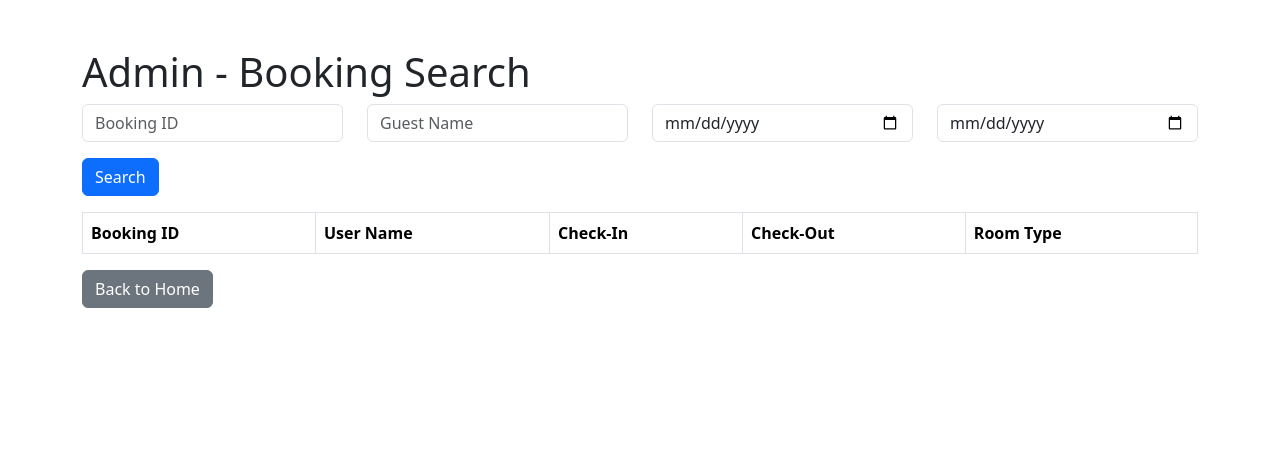
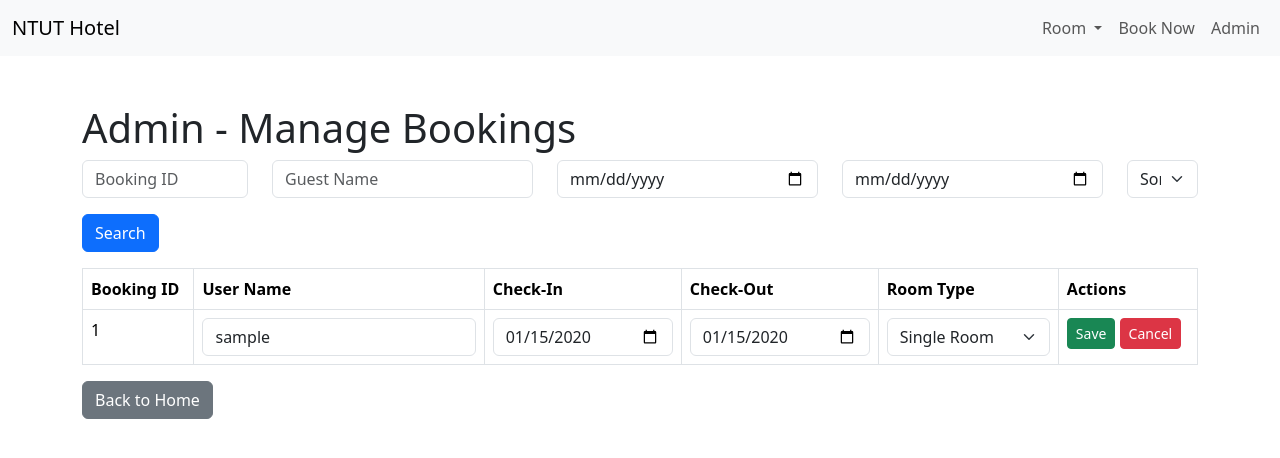
Before and after one commit to jefflai0412/Web-App-Final, a Flask app: page /admin in a window 1280 px wide. Shown: the top 458 px of the page. Run offline with Flask 3, Linux system fonts and the light colour scheme; tables that the repository leaves empty hold one stand-in row (values such as "Sample post"); lists and menus that the app fills with data are empty.

Commit message:
optimize admin page

```diff
--- a/app.py
+++ b/app.py
@@ -1,8 +1,6 @@
 from flask import Flask, render_template, request, redirect, url_for, flash
 from flask_sqlalchemy import SQLAlchemy
-from datetime import datetime
-from datetime import date
-
+from datetime import datetime, date
 
 app = Flask(__name__)
 app.config['SQLALCHEMY_DATABASE_URI'] = 'postgresql://postgres:0000@localhost:5432/postgres'
@@ -11,72 +9,7 @@ app.secret_key = 'your_secret_key'
 
 db = SQLAlchemy(app)
 
-
-single = {
-        "type": "single",
-        "name": "Single Room",
-        "price": "$100",
-        "max_occupancy": "1 guests",
-        "image_url": ["imgs/single_1.webp", "imgs/single_2.webp", "imgs/single_3.webp", "imgs/lobby_1.webp", "imgs/gym_1.webp", "imgs/parking_1.webp", "imgs/pool.webp"],
-        "features": {
-            "Bathroom": True,
-            "Bathtub": False,
-            "Hardwood Floors": True,
-            "TV": True,
-            "Wi-Fi": False,
-            "Mini-fridge": True,
-            "Balcony": False
-        }
-    }
-double = {
-        "type": "double",
-        "name": "Double Room",
-        "price": "$200",
-        "max_occupancy": "2 guests",
-        "image_url": ["imgs/double_1.webp", "imgs/double_2.webp", "imgs/double_3.webp", "imgs/lobby_1.webp", "imgs/gym_1.webp", "imgs/parking_1.webp", "imgs/pool.webp"],
-        "features": {
-            "Bathroom": True,
-            "Bathtub": True,
-            "Hardwood Floors": True,
-            "TV": True,
-            "Wi-Fi": False,
-            "Mini-fridge": True,
-            "Balcony": False
-        }
-    }
-family = {
-        "type": "family",
-        "name": "Family Room",
-        "price": "$100",
-        "max_occupancy": "4 guests",
-        "image_url": ["imgs/family_1.webp", "imgs/family_2.webp", "imgs/family_3.webp", "imgs/lobby_1.webp", "imgs/gym_1.webp", "imgs/parking_1.webp", "imgs/pool.webp"],
-        "features": {
-            "Bathroom": True,
-            "Bathtub": True,
-            "Hardwood Floors": True,
-            "TV": True,
-            "Wi-Fi": False,
-            "Mini-fridge": True,
-            "Balcony": False
-        }
-    }
-deluxe = {
-    "type": "deluxe",
-    "name": "Deluxe Suite",
-    "price": "$200",
-    "max_occupancy": "4 guests",
-    "image_url": ["imgs/deluxe_1.webp", "imgs/deluxe_2.webp", "imgs/deluxe_3.webp", "imgs/deluxe_4.webp", "imgs/lobby_1.webp", "imgs/gym_1.webp", "imgs/parking_1.webp", "imgs/pool.webp"],
-    "features": {
-        "Bathroom": True,
-        "Bathtub": True,
-        "Hardwood Floors": True,
-        "TV": True,
-        "Wi-Fi": True,
-        "Mini-fridge": False,
-        "Balcony": True
-    }
-}
-
+# Room Model
 class Room(db.Model):
     id = db.Column(db.Integer, primary_key=True)
     type = db.Column(db.String(50), unique=True, nullable=False)
@@ -86,8 +19,7 @@ class Room(db.Model):
     image_urls = db.Column(db.Text, nullable=False)  # Store as a comma-separated string
     features = db.Column(db.JSON, nullable=False)  # Store features as a JSON object
 
-
-# Database Model
+# Booking Model
 class Booking(db.Model):
     id = db.Column(db.Integer, primary_key=True)
     check_in = db.Column(db.Date, nullable=False)
@@ -95,7 +27,7 @@ class Booking(db.Model):
     room_type = db.Column(db.String(50), nullable=False)
     user_name = db.Column(db.String(100), nullable=False)
 
-# Initialize the database
+# Initialize the database and populate room data
 @app.cli.command('init-db')
 def init_db():
     """Initialize the database and populate it with initial data."""
@@ -108,7 +40,7 @@ def init_db():
             "name": "Single Room",
             "price": "$100",
             "max_occupancy": "1 guests",
-            "image_urls": "imgs/single_1.webp,imgs/single_2.webp,imgs/single_3.webp,imgs/lobby_1.webp,imgs/gym_1.webp,imgs/parking_1.webp,imgs/pool.webp",
+            "image_urls": "imgs/single_1.webp,imgs/single_2.webp,imgs/single_3.webp",
             "features": {
                 "Bathroom": True,
                 "Bathtub": False,
@@ -124,7 +56,7 @@ def init_db():
             "name": "Double Room",
             "price": "$200",
             "max_occupancy": "2 guests",
-            "image_urls": "imgs/double_1.webp,imgs/double_2.webp,imgs/double_3.webp,imgs/lobby_1.webp,imgs/gym_1.webp,imgs/parking_1.webp,imgs/pool.webp",
+            "image_urls": "imgs/double_1.webp,imgs/double_2.webp,imgs/double_3.webp",
             "features": {
                 "Bathroom": True,
                 "Bathtub": True,
@@ -135,42 +67,9 @@ def init_db():
                 "Balcony": False
             }
         },
-        {
-            "type": "family",
-            "name": "Family Room",
-            "price": "$150",
-            "max_occupancy": "4 guests",
-            "image_urls": "imgs/family_1.webp,imgs/family_2.webp,imgs/family_3.webp,imgs/lobby_1.webp,imgs/gym_1.webp,imgs/parking_1.webp,imgs/pool.webp",
-            "features": {
-                "Bathroom": True,
-                "Bathtub": True,
-                "Hardwood Floors": True,
-                "TV": True,
-                "Wi-Fi": False,
-                "Mini-fridge": True,
-                "Balcony": False
-            }
-        },
-        {
-            "type": "deluxe",
-            "name": "Deluxe Suite",
-            "price": "$250",
-            "max_occupancy": "4 guests",
-            "image_urls": "imgs/deluxe_1.webp,imgs/deluxe_2.webp,imgs/deluxe_3.webp,imgs/deluxe_4.webp,imgs/lobby_1.webp,imgs/gym_1.webp,imgs/parking_1.webp,imgs/pool.webp",
-            "features": {
-                "Bathroom": True,
-                "Bathtub": True,
-                "Hardwood Floors": True,
-                "TV": True,
-                "Wi-Fi": True,
-                "Mini-fridge": False,
-                "Balcony": True
-            }
-        }
     ]
 
     for data in room_data:
-        # Check if the room type already exists to avoid duplicate entries
         if not Room.query.filter_by(type=data['type']).first():
             room = Room(
                 type=data['type'],
@@ -181,16 +80,14 @@ def init_db():
                 features=data['features']
             )
             db.session.add(room)
-
     db.session.commit()
     print("Database initialized and room data added!")
 
-
+# Routes
 @app.route('/')
 def index():
     rooms_data = Room.query.all()
     return render_template('index.html', rooms=rooms_data)
-
 
 @app.route('/rooms/<string:room_type>')
 def room(room_type):
@@ -200,51 +97,71 @@ def room(room_type):
     return render_template('room.html', room=room)
 
 
+@app.route('/admin', methods=['GET', 'POST'])
+def admin():
+    query = Booking.query
 
-@app.route('/search_booking', methods=['POST'])
-def search_booking():
-    booking_id = request.form.get('booking_id')
-    if booking_id.isdigit():
-        booking = Booking.query.filter_by(id=booking_id).first()
-        if booking:
-            flash('Booking found', 'success')
-            return render_template('index.html', bookings=[booking])
-        else:
-            flash('Booking not found', 'error')
-    else:
-        flash('Please enter a valid numeric Booking ID', 'error')
-    return redirect(url_for('index'))
+    # Handle Editing Bookings
+    if request.method == 'POST':
+        for key in request.form.keys():
+            if key.startswith("edit_booking_"):
+                booking_id = int(key.split("_")[-1])
+                booking = Booking.query.get(booking_id)
+                if booking:
+                    booking.user_name = request.form.get(f"user_name_{booking_id}")
+                    booking.check_in = datetime.strptime(request.form.get(f"check_in_{booking_id}"), '%Y-%m-%d')
+                    booking.check_out = datetime.strptime(request.form.get(f"check_out_{booking_id}"), '%Y-%m-%d')
+                    booking.room_type = request.form.get(f"room_type_{booking_id}")
+                    db.session.commit()
+                    flash(f"Booking {booking_id} updated successfully!", "success")
+
+        # Handle Filters
+        booking_id = request.form.get('booking_id')
+        user_name = request.form.get('user_name')
+        date_from = request.form.get('date_from')
+        date_to = request.form.get('date_to')
+        sort_by = request.form.get('sort_by')
+
+        if booking_id:
+            query = query.filter_by(id=booking_id)
+        if user_name:
+            query = query.filter(Booking.user_name.ilike(f"%{user_name}%"))
+        if date_from and date_to:
+            query = query.filter(Booking.check_in.between(date_from, date_to))
+
+        if sort_by:
+            if sort_by == "check_in":
+                query = query.order_by(Booking.check_in)
+            elif sort_by == "check_out":
+                query = query.order_by(Booking.check_out)
+            elif sort_by == "user_name":
+                query = query.order_by(Booking.user_name)
+            else:
+                query = query.order_by(Booking.id)
+
+    # Fetch All Bookings if No Filters Applied
+    results = query.all()
+    return render_template('admin.html', results=results)
 
 
 
-# Add a new booking
-@app.route('/book_room', methods=['GET', 'POST'])
-def book_room():
-    room_type = request.args.get('room_type', None)  # Default to None if not provided
-    min_date = date.today().strftime('%Y-%m-%d')  # Set the minimum date to today
+@app.route('/edit_booking/<int:booking_id>', methods=['GET', 'POST'])
+def edit_booking(booking_id):
+    booking = Booking.query.get_or_404(booking_id)
     if request.method == 'POST':
         try:
-            check_in = datetime.strptime(request.form['check_in'], '%Y-%m-%d')
-            check_out = datetime.strptime(request.form['check_out'], '%Y-%m-%d')
-            if check_out <= check_in:
-                flash('Check-out date must be later than check-in date', 'error')
-                return redirect(url_for('book'))
-            new_booking = Booking(
-                check_in=check_in,
-                check_out=check_out,
-                room_type=request.form['room_type'],
-                user_name=request.form['user_name']
-            )
-            db.session.add(new_booking)
+            booking.check_in = datetime.strptime(request.form['check_in'], '%Y-%m-%d')
+            booking.check_out = datetime.strptime(request.form['check_out'], '%Y-%m-%d')
+            booking.room_type = request.form['room_type']
+            booking.user_name = request.form['user_name']
             db.session.commit()
-            flash('Booking successful!', 'success')
-            return redirect(url_for('index'))
+            flash('Booking updated successfully!', 'success')
+            return redirect(url_for('admin'))
         except Exception as e:
             db.session.rollback()
-            flash(f"Error: {str(e)}", 'error')
-    return render_template('booking.html', room_type=room_type, min_date=min_date)
+            flash(f"Error updating booking: {str(e)}", 'error')
+    return render_template('edit_booking.html', booking=booking)
 
-# Delete a booking
 @app.route('/delete/<int:id>', methods=['POST'])
 def delete_booking(id):
     booking = Booking.query.get_or_404(id)
@@ -255,30 +172,34 @@ def delete_booking(id):
     except Exception as e:
         db.session.rollback()
         flash(f"Error deleting booking: {str(e)}", 'error')
-    return redirect(url_for('index'))
+    return redirect(url_for('admin'))
 
-
-
-@app.route('/admin', methods=['GET', 'POST'])
-def admin():
-    results = []
+@app.route('/book_room', methods=['GET', 'POST'])
+def book_room():
+    room_type = request.args.get('room_type', None)
+    min_date = date.today().strftime('%Y-%m-%d')
     if request.method == 'POST':
-        booking_id = request.form.get('booking_id')
-        user_name = request.form.get('user_name')
-        date_from = request.form.get('date_from')
-        date_to = request.form.get('date_to')
-
-        query = Booking.query
-        if booking_id:
-            query = query.filter_by(id=booking_id)
-        if user_name:
-            query = query.filter(Booking.user_name.ilike(f"%{user_name}%"))
-        if date_from and date_to:
-            query = query.filter(Booking.check_in.between(date_from, date_to))
-
-        results = query.all()
-
-    return render_template('admin.html', results=results)
+        try:
+            check_in = datetime.strptime(request.form['check_in'], '%Y-%m-%d')
+            check_out = datetime.strptime(request.form['check_out'], '%Y-%m-%d')
+            if check_out <= check_in:
+                flash('Check-out date must be later than check-in date', 'error')
+                return redirect(url_for('book_room', room_type=room_type))
+            new_booking = Booking(
+                check_in=check_in,
+                check_out=check_out,
+                room_type=request.form['room_type'],
+                user_name=request.form['user_name']
+            )
+            db.session.add(new_booking)
+            db.session.commit()
+            flash('Booking successful!', 'success')
+            # return redirect(url_for('index'))
+        except Exception as e:
+            db.session.rollback()
+            flash(f"Error: {str(e)}", 'error')
+            return redirect(url_for('book_room', room_type=room_type))
+    return render_template('booking.html', room_type=room_type, min_date=min_date)
 
 
 if __name__ == '__main__':
--- a/templates/admin.html
+++ b/templates/admin.html
@@ -5,11 +5,15 @@
     <link href="https://cdn.jsdelivr.net/npm/bootstrap@5.3.0-alpha1/dist/css/bootstrap.min.css" rel="stylesheet">
 </head>
 <body>
+    <!-- Navigation Bar -->
+    {% include 'navbar.html' %}
     <div class="container mt-5">
-        <h1>Admin - Booking Search</h1>
+        <h1>Admin - Manage Bookings</h1>
+
+        <!-- Search, Filter, and Sort Form -->
         <form method="POST" class="mb-3">
             <div class="row">
-                <div class="col-md-3">
+                <div class="col-md-2">
                     <input type="text" name="booking_id" class="form-control" placeholder="Booking ID">
                 </div>
                 <div class="col-md-3">
@@ -21,9 +25,20 @@
                 <div class="col-md-3">
                     <input type="date" name="date_to" class="form-control">
                 </div>
+                <div class="col-md-1">
+                    <select name="sort_by" class="form-select">
+                        <option value="id">Sort By</option>
+                        <option value="check_in">Check-In</option>
+                        <option value="check_out">Check-Out</option>
+                        <option value="user_name">Name</option>
+                    </select>
+                </div>
             </div>
             <button type="submit" class="btn btn-primary mt-3">Search</button>
         </form>
+
+        <!-- Bookings Table -->
+        <form method="POST" action="{{ url_for('admin') }}">
             <table class="table table-bordered">
                 <thead>
                     <tr>
@@ -32,20 +47,43 @@
                         <th>Check-In</th>
                         <th>Check-Out</th>
                         <th>Room Type</th>
+                        <th>Actions</th>
                     </tr>
                 </thead>
                 <tbody>
                     {% for booking in results %}
                     <tr>
                         <td>{{ booking.id }}</td>
-                    <td>{{ booking.user_name }}</td>
-                    <td>{{ booking.check_in }}</td>
-                    <td>{{ booking.check_out }}</td>
-                    <td>{{ booking.room_type }}</td>
+                        <td>
+                            <input type="text" name="user_name_{{ booking.id }}" class="form-control" value="{{ booking.user_name }}">
+                        </td>
+                        <td>
+                            <input type="date" name="check_in_{{ booking.id }}" class="form-control" value="{{ booking.check_in }}">
+                        </td>
+                        <td>
+                            <input type="date" name="check_out_{{ booking.id }}" class="form-control" value="{{ booking.check_out }}">
+                        </td>
+                        <td>
+                            <select name="room_type_{{ booking.id }}" class="form-select">
+                                <option value="single" {% if booking.room_type == 'single' %}selected{% endif %}>Single Room</option>
+                                <option value="double" {% if booking.room_type == 'double' %}selected{% endif %}>Double Room</option>
+                                <option value="family" {% if booking.room_type == 'family' %}selected{% endif %}>Family Room</option>
+                                <option value="deluxe" {% if booking.room_type == 'deluxe' %}selected{% endif %}>Deluxe Suite</option>
+                            </select>
+                        </td>
+                        <td>
+                            <button type="submit" name="edit_booking_{{ booking.id }}" class="btn btn-sm btn-success">Save</button>
+                            <form action="{{ url_for('delete_booking', id=booking.id) }}" method="POST" style="display:inline;">
+                                <button type="submit" class="btn btn-sm btn-danger">Cancel</button>
+                            </form>
+                        </td>
                     </tr>
                     {% endfor %}
                 </tbody>
             </table>
+        </form>
+
+        <!-- Back to Home Button -->
         <div class="mt-3">
             <a href="{{ url_for('index') }}" class="btn btn-secondary">Back to Home</a>
         </div>
```
Also changed, not shown: templates/booking.html (indentation only). Lines whose indentation alone changed are shown as unchanged.
